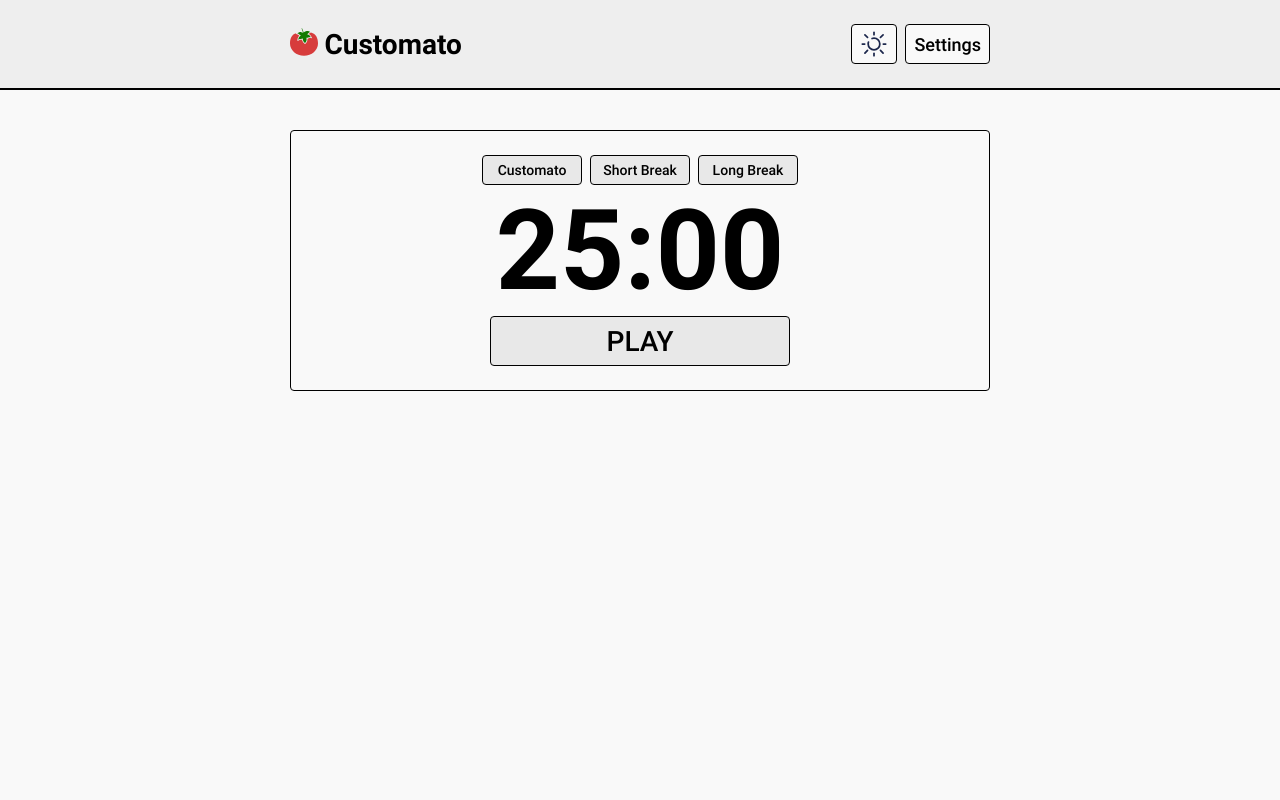
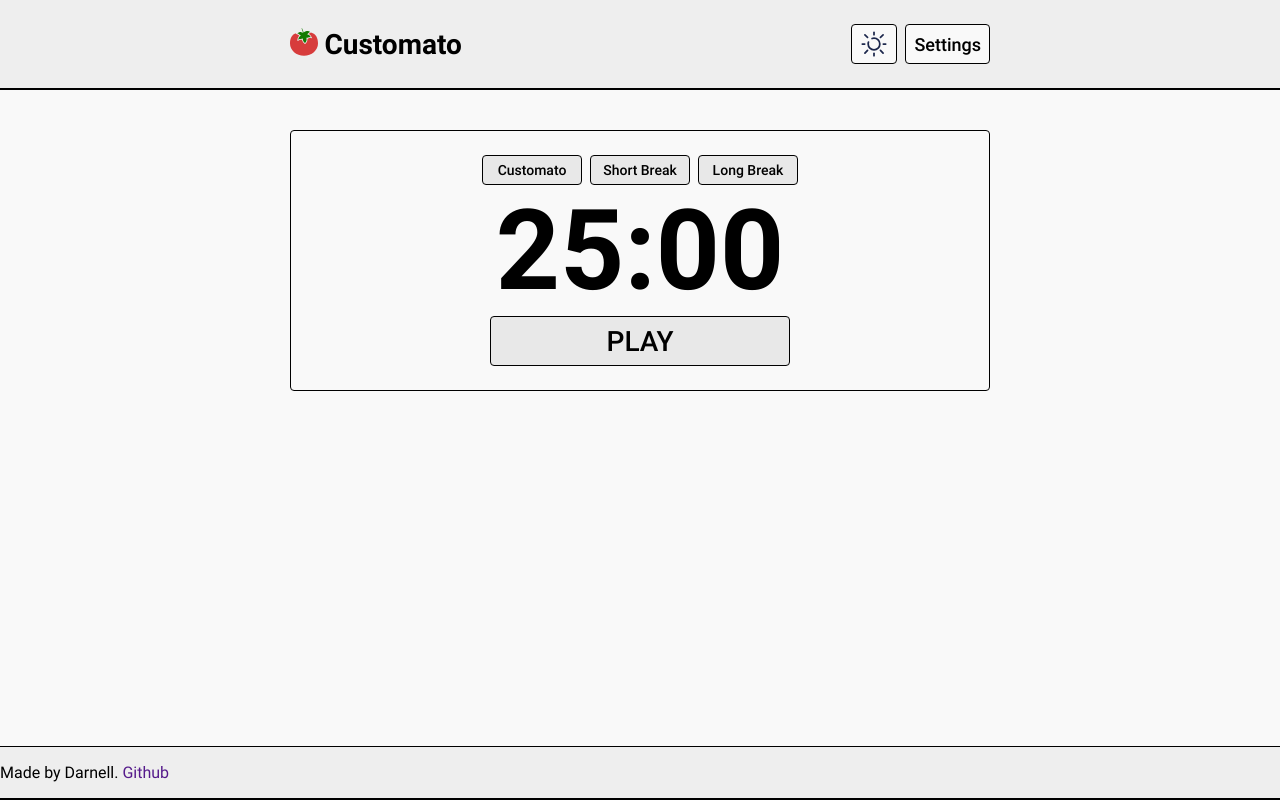
Before and after one commit to DrantDumani/Customato, a React (Vite) app: page / in a window 1280 px wide. Built offline with nearby package versions, Linux system fonts and the light colour scheme.

Commit message:
Create footer

```diff
--- a/src/App.jsx
+++ b/src/App.jsx
@@ -2,6 +2,7 @@ import { useEffect, useState } from "react";
 import "./App.scss";
 import { Navbar } from "./components/Navbar/Navbar";
 import { TimerContainer } from "./components/TimerContainer/TimerContainer";
+import { Footer } from "./components/Footer/Footer";
 
 function App() {
   const [displaySettings, setDisplaySettings] = useState(false);
@@ -44,6 +45,7 @@ function App() {
         mode={mode}
         toggleSettings={toggleSettings}
       />
+      <Footer mode={mode} />
     </>
   );
 }
--- /dev/null
+++ b/src/components/Footer/Footer.jsx
@@ -0,0 +1,16 @@
+import "./Footer.scss";
+
+function Footer({ mode }) {
+  return (
+    <footer className={`footer ${mode ? "footer--light" : "footer--dark"}`}>
+      <p>
+        Made by Darnell.{" "}
+        <a href="" target="_blank">
+          Github
+        </a>
+      </p>
+    </footer>
+  );
+}
+
+export { Footer };
--- a/src/components/Footer/Footer.scss
+++ b/src/components/Footer/Footer.scss
@@ -0,0 +1,13 @@
+@use "../../styles/partials/mixins" as *;
+
+.footer {
+  padding: 1rem 0;
+  &--light {
+    @include light-navbar;
+    border-top: 1px solid #000;
+  }
+  &--dark {
+    @include dark-navbar;
+    border-top: 1px solid #fff;
+  }
+}
```
Also changed, not shown: src/components/Footer/Footer.js (deleted).
